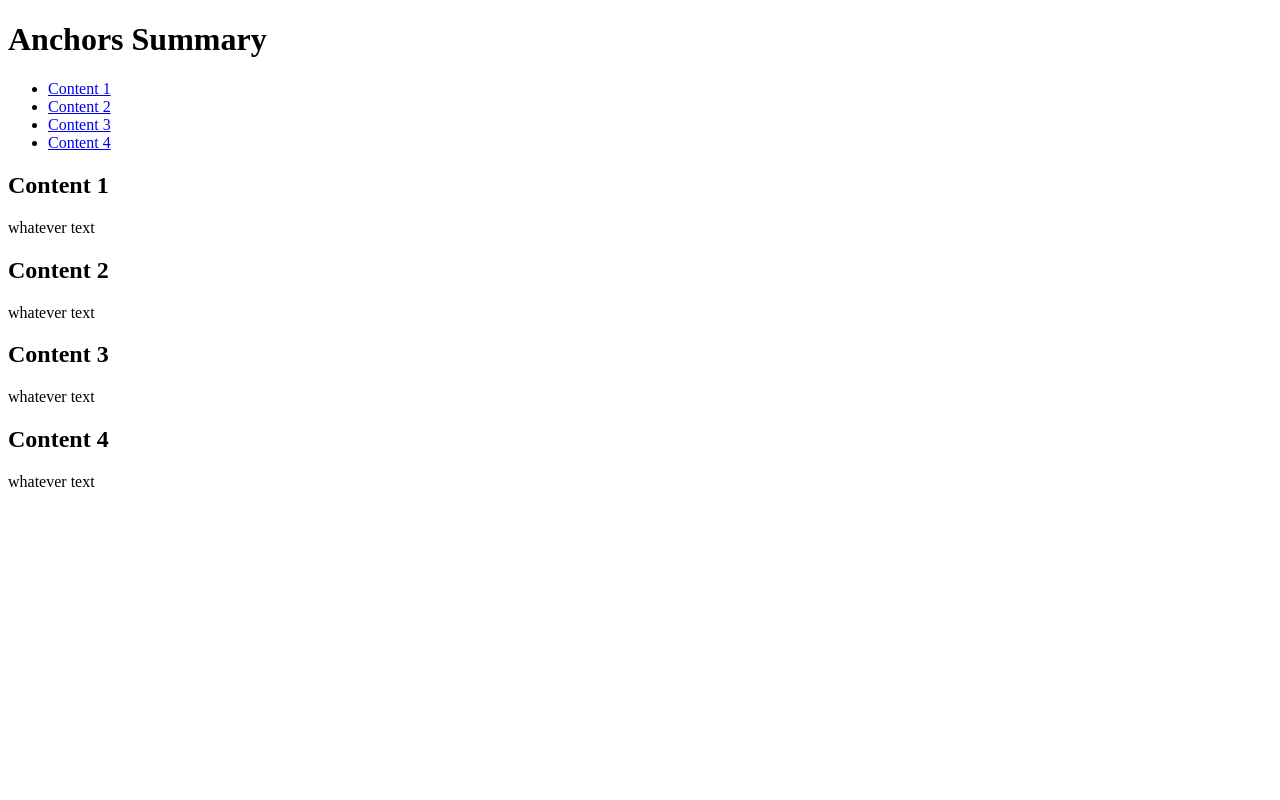
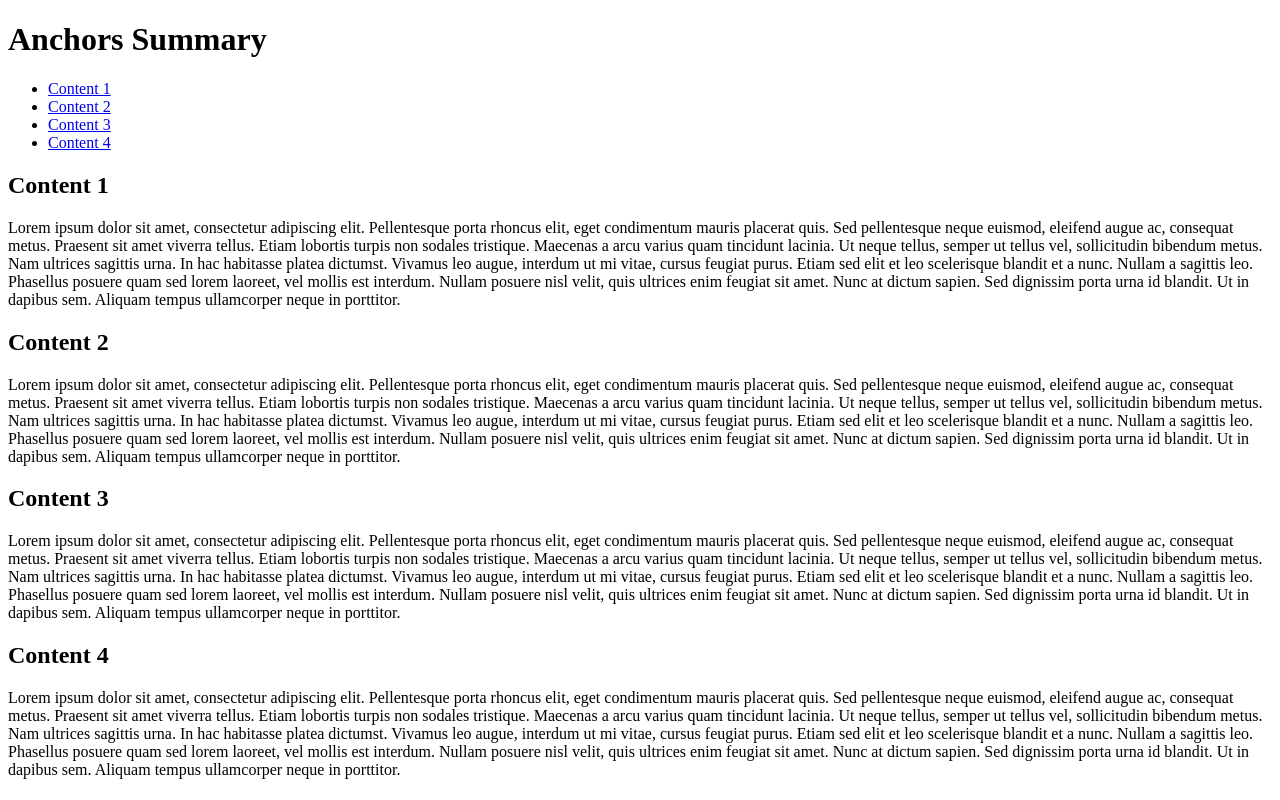
Before and after one commit to nflealjunior/2017-html-basics, a plain HTML site: page anchor/index.html in a window 1280 px wide. Drawn offline with Linux system fonts and the light colour scheme.

Commit message:
Added Lorem ipsum

```diff
--- a/anchor/index.html
+++ b/anchor/index.html
@@ -16,22 +16,30 @@
 
 <section id="content-1">
     <h2>Content 1</h2>
-    <p>whatever text</p>
+    <p> Lorem ipsum dolor sit amet, consectetur adipiscing elit. Pellentesque porta rhoncus elit, eget condimentum mauris placerat quis. Sed pellentesque neque euismod, eleifend augue ac, consequat metus. Praesent sit amet viverra tellus. Etiam lobortis turpis non sodales tristique. Maecenas a arcu varius quam tincidunt lacinia. Ut neque tellus, semper ut tellus vel, sollicitudin bibendum metus. Nam ultrices sagittis urna. In hac habitasse platea dictumst. Vivamus leo augue, interdum ut mi vitae, cursus feugiat purus. Etiam sed elit et leo scelerisque blandit et a nunc.
+
+Nullam a sagittis leo. Phasellus posuere quam sed lorem laoreet, vel mollis est interdum. Nullam posuere nisl velit, quis ultrices enim feugiat sit amet. Nunc at dictum sapien. Sed dignissim porta urna id blandit. Ut in dapibus sem. Aliquam tempus ullamcorper neque in porttitor. </p>
 </section>
 
 <section id="content-2">
     <h2>Content 2</h2>
-    <p>whatever text</p>
+    <p> Lorem ipsum dolor sit amet, consectetur adipiscing elit. Pellentesque porta rhoncus elit, eget condimentum mauris placerat quis. Sed pellentesque neque euismod, eleifend augue ac, consequat metus. Praesent sit amet viverra tellus. Etiam lobortis turpis non sodales tristique. Maecenas a arcu varius quam tincidunt lacinia. Ut neque tellus, semper ut tellus vel, sollicitudin bibendum metus. Nam ultrices sagittis urna. In hac habitasse platea dictumst. Vivamus leo augue, interdum ut mi vitae, cursus feugiat purus. Etiam sed elit et leo scelerisque blandit et a nunc.
+
+Nullam a sagittis leo. Phasellus posuere quam sed lorem laoreet, vel mollis est interdum. Nullam posuere nisl velit, quis ultrices enim feugiat sit amet. Nunc at dictum sapien. Sed dignissim porta urna id blandit. Ut in dapibus sem. Aliquam tempus ullamcorper neque in porttitor. </p>
 </section>
 
 <section id="content-3">
     <h2>Content 3</h2>
-    <p>whatever text</p>
+    <p> Lorem ipsum dolor sit amet, consectetur adipiscing elit. Pellentesque porta rhoncus elit, eget condimentum mauris placerat quis. Sed pellentesque neque euismod, eleifend augue ac, consequat metus. Praesent sit amet viverra tellus. Etiam lobortis turpis non sodales tristique. Maecenas a arcu varius quam tincidunt lacinia. Ut neque tellus, semper ut tellus vel, sollicitudin bibendum metus. Nam ultrices sagittis urna. In hac habitasse platea dictumst. Vivamus leo augue, interdum ut mi vitae, cursus feugiat purus. Etiam sed elit et leo scelerisque blandit et a nunc.
+
+Nullam a sagittis leo. Phasellus posuere quam sed lorem laoreet, vel mollis est interdum. Nullam posuere nisl velit, quis ultrices enim feugiat sit amet. Nunc at dictum sapien. Sed dignissim porta urna id blandit. Ut in dapibus sem. Aliquam tempus ullamcorper neque in porttitor. </p>
 </section>
 
 <section id="content-4">
     <h2>Content 4</h2>
-    <p>whatever text</p>
+    <p> Lorem ipsum dolor sit amet, consectetur adipiscing elit. Pellentesque porta rhoncus elit, eget condimentum mauris placerat quis. Sed pellentesque neque euismod, eleifend augue ac, consequat metus. Praesent sit amet viverra tellus. Etiam lobortis turpis non sodales tristique. Maecenas a arcu varius quam tincidunt lacinia. Ut neque tellus, semper ut tellus vel, sollicitudin bibendum metus. Nam ultrices sagittis urna. In hac habitasse platea dictumst. Vivamus leo augue, interdum ut mi vitae, cursus feugiat purus. Etiam sed elit et leo scelerisque blandit et a nunc.
+
+Nullam a sagittis leo. Phasellus posuere quam sed lorem laoreet, vel mollis est interdum. Nullam posuere nisl velit, quis ultrices enim feugiat sit amet. Nunc at dictum sapien. Sed dignissim porta urna id blandit. Ut in dapibus sem. Aliquam tempus ullamcorper neque in porttitor. </p>
 </section>
 
 </body>
```
